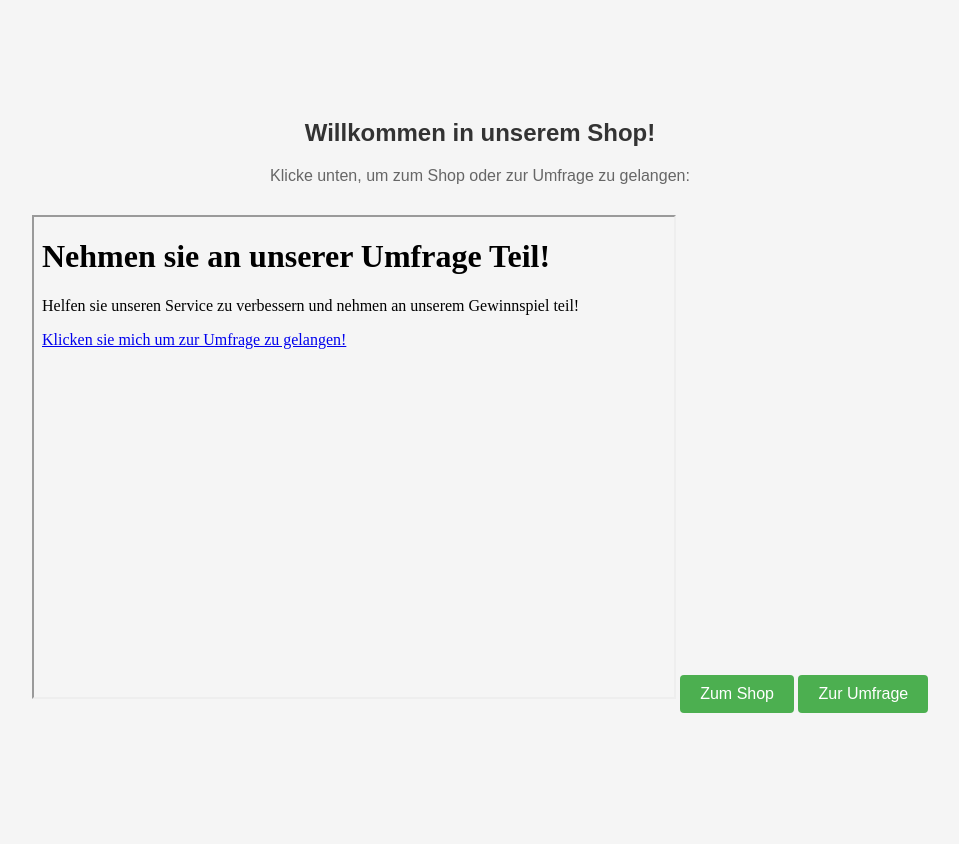
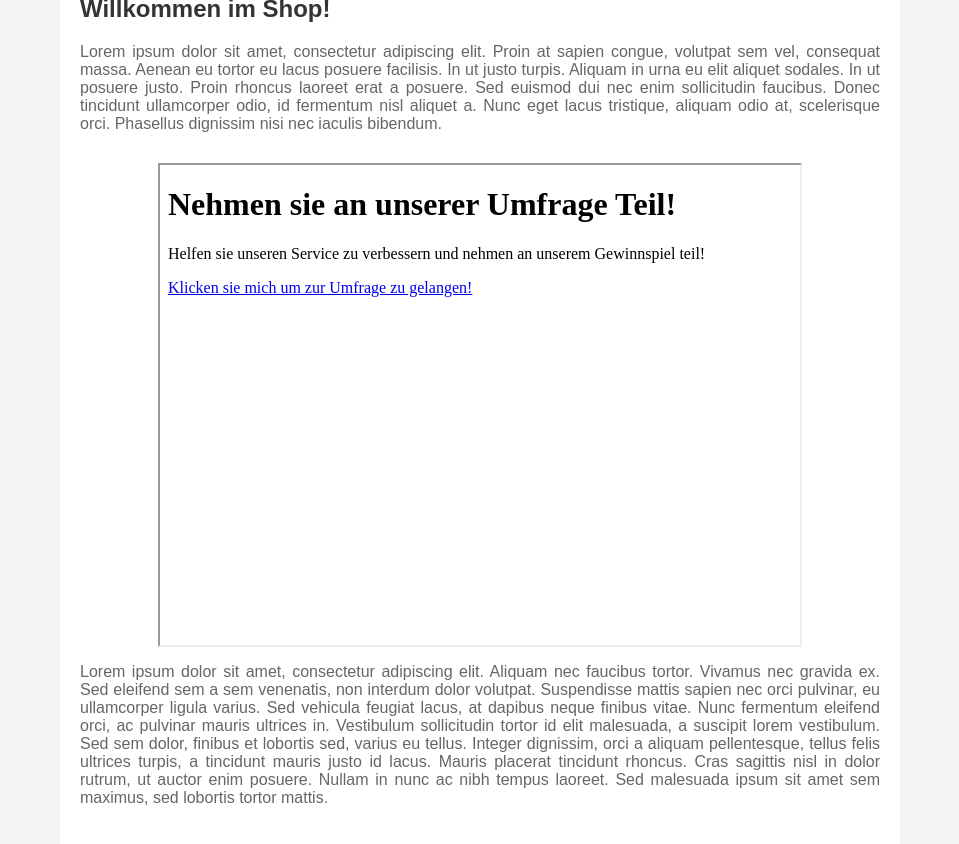
Before and after one commit to KhaleeqKhan/pitss, a website: page index.html in a window 1280 px wide. Shown: the whole page, without its empty margins (160-1119 px from the left). Before the commit the page ends 816 px from the top, so only its background shows below. Drawn offline with Linux system fonts and the light colour scheme.

Commit message:
Update index.html

```diff
--- a/index.html
+++ b/index.html
@@ -13,7 +13,12 @@
         }
 
         .container {
-            text-align: center;
+            text-align: justify;
+            max-width: 800px;
+            margin: 0 auto;
+            padding: 20px;
+            background-color: #fff;
+            border-radius: 4px;
         }
 
         h1 {
@@ -28,6 +33,16 @@
             margin-bottom: 30px;
         }
 
+        .iframe-container {
+            display: flex;
+            justify-content: center;
+        }
+
+        .iframe-container iframe {
+            width: 640px;
+            height: 480px;
+        }
+
         a {
             display: inline-block;
             padding: 10px 20px;
@@ -39,16 +54,21 @@
         }
         a:hover {
             background-color: #45a049;
-}
+        }
     </style>
 </head>
 <body>
     <div class="container">
-        <h1>Willkommen in unserem Shop!</h1>
-        <p>Klicke unten, um zum Shop oder zur Umfrage zu gelangen:</p>
-        <iframe src="http://localhost:9081/shop.html" width="640" height="480"></iframe>
-        <a href="/redirect">Zum Shop</a>
-        <a href="/survey">Zur Umfrage</a>
+        <h1>Willkommen im Shop!</h1>
+        <p>
+            Lorem ipsum dolor sit amet, consectetur adipiscing elit. Proin at sapien congue, volutpat sem vel, consequat massa. Aenean eu tortor eu lacus posuere facilisis. In ut justo turpis. Aliquam in urna eu elit aliquet sodales. In ut posuere justo. Proin rhoncus laoreet erat a posuere. Sed euismod dui nec enim sollicitudin faucibus. Donec tincidunt ullamcorper odio, id fermentum nisl aliquet a. Nunc eget lacus tristique, aliquam odio at, scelerisque orci. Phasellus dignissim nisi nec iaculis bibendum.
+        </p>
+        <div class="iframe-container">
+            <iframe src="http://localhost:9081/shop.html"></iframe>
+        </div>
+        <p>
+            Lorem ipsum dolor sit amet, consectetur adipiscing elit. Aliquam nec faucibus tortor. Vivamus nec gravida ex. Sed eleifend sem a sem venenatis, non interdum dolor volutpat. Suspendisse mattis sapien nec orci pulvinar, eu ullamcorper ligula varius. Sed vehicula feugiat lacus, at dapibus neque finibus vitae. Nunc fermentum eleifend orci, ac pulvinar mauris ultrices in. Vestibulum sollicitudin tortor id elit malesuada, a suscipit lorem vestibulum. Sed sem dolor, finibus et lobortis sed, varius eu tellus. Integer dignissim, orci a aliquam pellentesque, tellus felis ultrices turpis, a tincidunt mauris justo id lacus. Mauris placerat tincidunt rhoncus. Cras sagittis nisl in dolor rutrum, ut auctor enim posuere. Nullam in nunc ac nibh tempus laoreet. Sed malesuada ipsum sit amet sem maximus, sed lobortis tortor mattis.
+        </p>
     </div>
 </body>
 </html>
```
